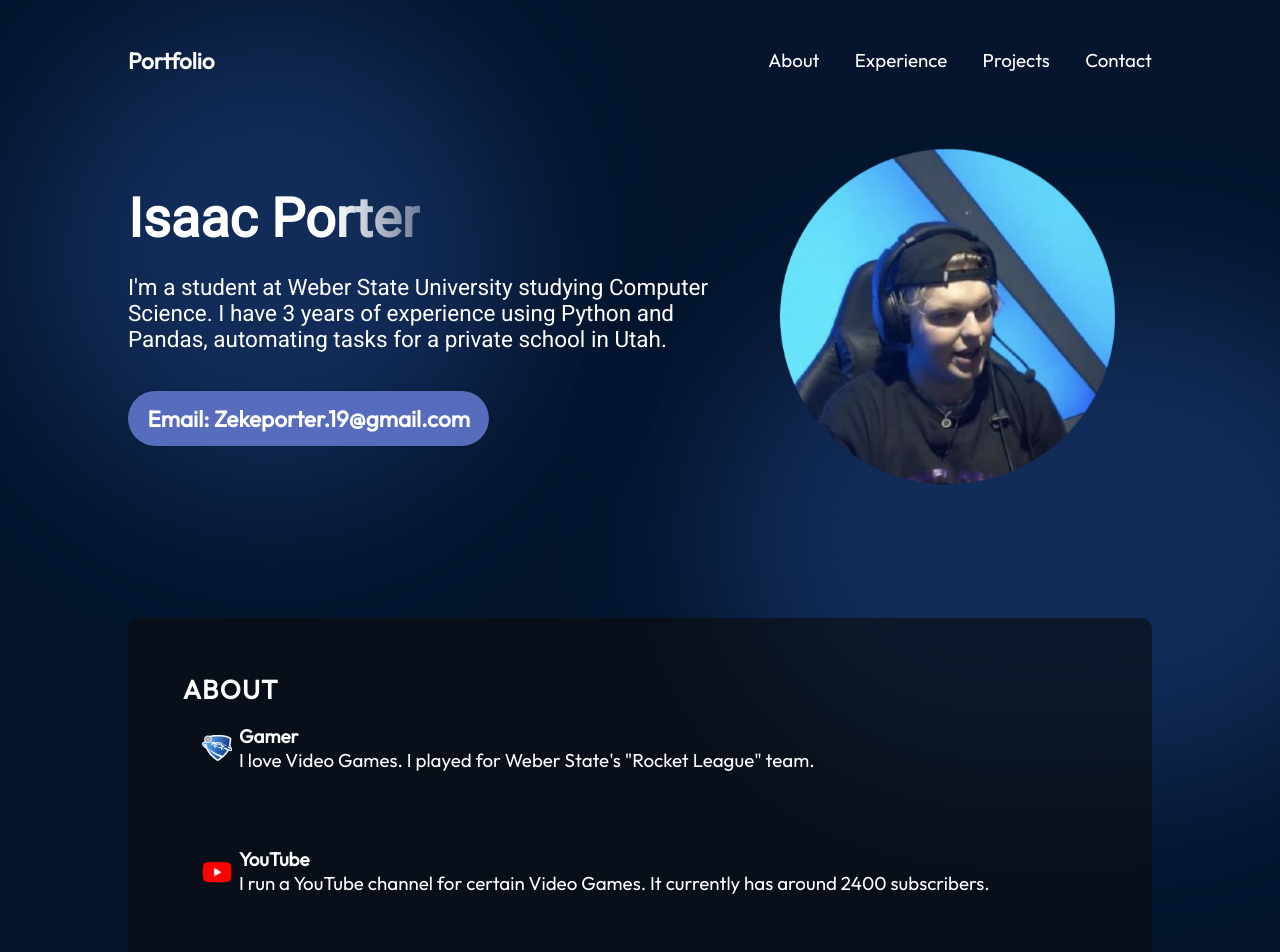
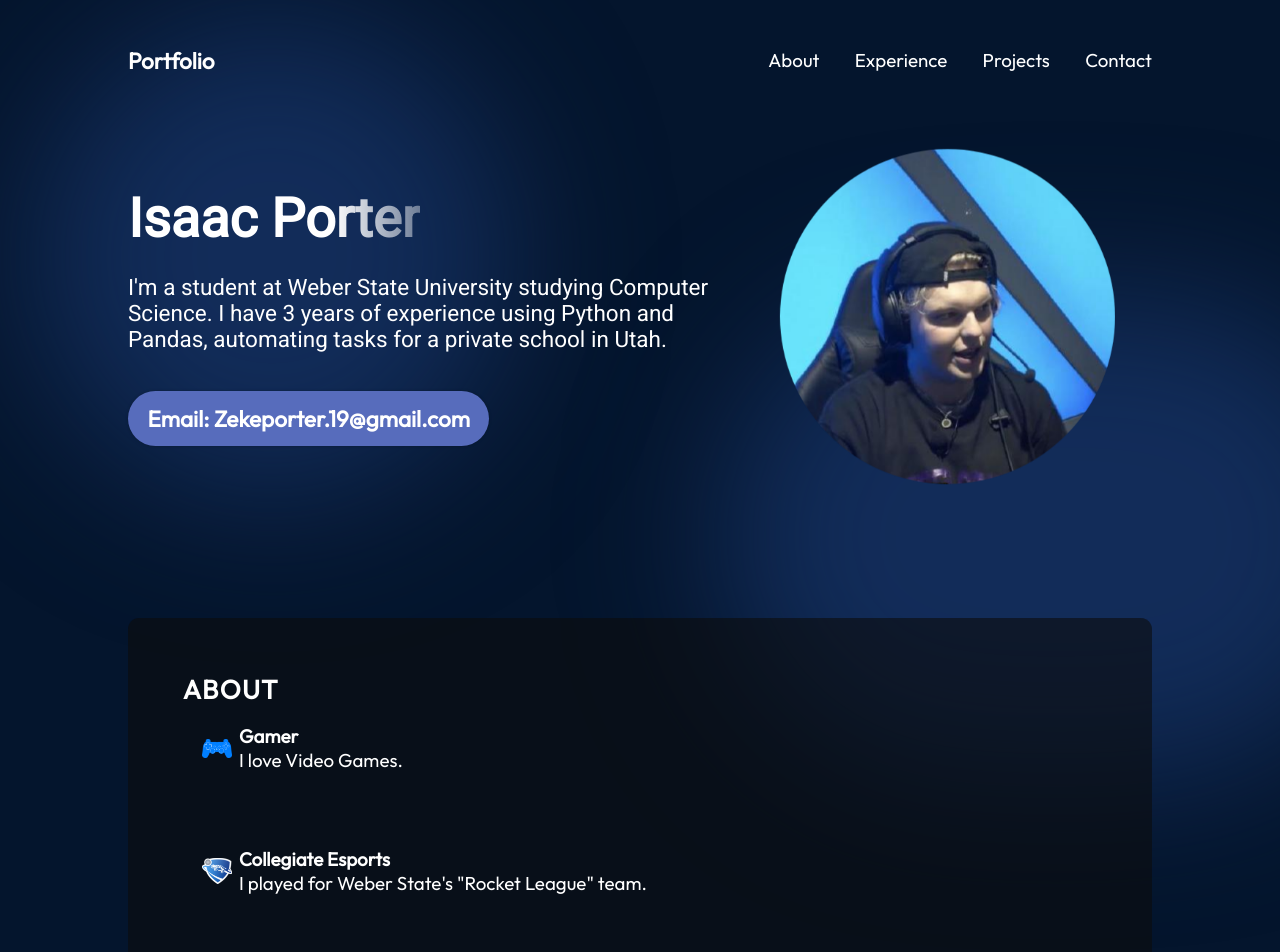
Before and after one commit to isaacporter1/Portfolio-React, a React (Vite) app: page / in a window 1280 px wide. Shown: the top 952 px of the page. Built offline with nearby package versions, Linux system fonts and the light colour scheme.

Commit message:
Updating about

```diff
--- a/src/components/About/About.jsx
+++ b/src/components/About/About.jsx
@@ -20,15 +20,24 @@ export const About = () => {
             </div>
           </li> */}
           <li className={styles.aboutItem}>
-            <img src={getImageUrl("about/rl.png")} alt="Server icon" />
+            <img src={getImageUrl("about/gamecontroller.png")} alt="Game Controller icon" />
             <div className={styles.aboutItemText}>
               <h3>Gamer</h3>
               <p>
-                I love Video Games. I played for Weber State's "Rocket League" team.
+                I love Video Games.
               </p>
             </div>
           </li>
           <li className={styles.aboutItem}>
+            <img src={getImageUrl("about/rl.png")} alt="RL icon" />
+            <div className={styles.aboutItemText}>
+              <h3>Collegiate Esports</h3>
+              <p>
+                I played for Weber State's "Rocket League" team.
+              </p>
+            </div>
+          </li>
+          {/* <li className={styles.aboutItem}>
             <img src={getImageUrl("about/youtube.png")} alt="UI icon" />
             <div className={styles.aboutItemText}>
               <h3>YouTube</h3>
@@ -36,7 +45,16 @@ export const About = () => {
                 I run a YouTube channel for certain Video Games. It currently has around 2400 subscribers.
               </p>
             </div>
-          </li>
+          </li> */}
+          {/* <li className={styles.aboutItem}>
+            <img src={getImageUrl("about/runner.png")} alt="Runner icon" />
+            <div className={styles.aboutItemText}>
+              <h3>YouTube</h3>
+              <p>
+                I am a runner.
+              </p>
+            </div>
+          </li> */}
         </ul>
       </div>
     </section>
```
Also changed, not shown: public/assets/about/gamecontroller.png (added), public/assets/about/runner.png (added).
